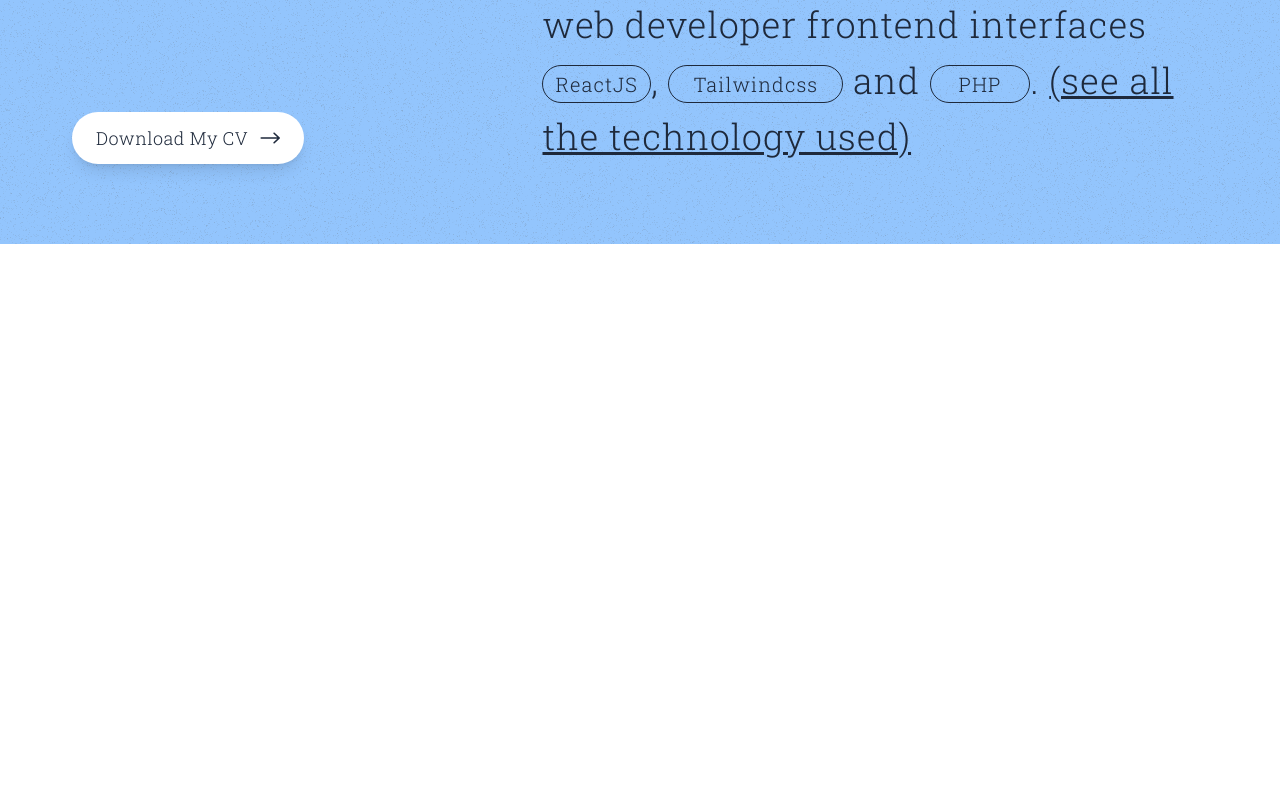
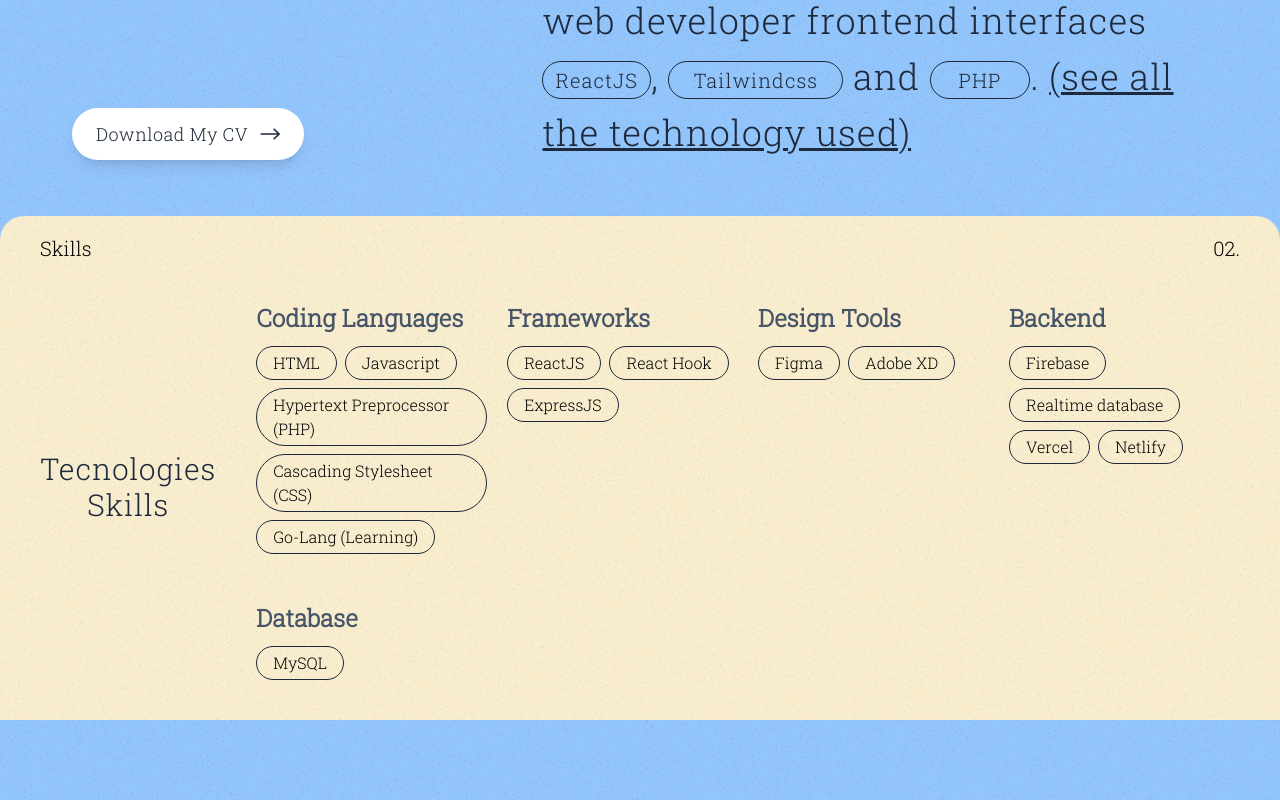
Before and after one commit to galihroswandi/Personal-Portfolio, a Next.js app: page / in a window 1280 px wide. Shown: the part 1348-2148 px from the top of the page. Before the commit the page ends 1592 px from the top, so only its background shows below. Built offline with nearby package versions, Linux system fonts and the light colour scheme.

Commit message:
Section Skilss DONE

```diff
--- a/src/app/page.tsx
+++ b/src/app/page.tsx
@@ -1,6 +1,7 @@
 "use client";
 import About from "@/components/Fragments/About";
 import Navbar from "@/components/Fragments/Navbar";
+import Skills from "@/components/Fragments/Skills";
 
 export default function Home() {
   return (
@@ -17,6 +18,10 @@
         <About.NameTag />
         <About.Content />
       </About>
+      <Skills>
+        <Skills.Header />
+        <Skills.Main />
+      </Skills>
     </div>
   );
 }
--- a/src/components/Elements/Sections/AboutDescription/TextDesc2.tsx
+++ b/src/components/Elements/Sections/AboutDescription/TextDesc2.tsx
@@ -11,7 +11,7 @@
           {
             <TextProfesi.Text
               text="ReactJS"
-              classname="text-base py-1 md:py-0 md:text-lg lg:text-xl tracking-wider"
+              classname="text-base py-0.5 md:py-0 md:text-lg lg:text-xl tracking-wider"
             />
           }
         </TextProfesi>
@@ -22,7 +22,7 @@
           {
             <TextProfesi.Text
               text="Tailwindcss"
-              classname="text-base py-1 md:py-0 px-3 md:text-lg lg:text-xl tracking-wider"
+              classname="text-base py-0.5 md:py-0 px-3 md:text-lg lg:text-xl tracking-wider"
             />
           }
         </TextProfesi>
@@ -33,16 +33,16 @@
           {
             <TextProfesi.Text
               text="PHP"
-              classname="text-base py-1 md:py-0 px-4 md:text-lg lg:text-xl tracking-wider"
+              classname="text-base py-0.5 md:py-0 px-4 md:text-lg lg:text-xl tracking-wider"
             />
           }
         </TextProfesi>
       }
       {". "}
       {
-        <Link href="#" className="underline">
+        <a href="#technologies-skill" className="underline">
           (see all the technology used)
-        </Link>
+        </a>
       }
     </p>
   );
--- /dev/null
+++ b/src/components/Elements/Sections/NumberSection/index.tsx
@@ -0,0 +1,5 @@
+import React from "react";
+
+export default function NumberSection({ number }: { number: number }) {
+  return <h1 className="text-xl">0{number}.</h1>;
+}
--- /dev/null
+++ b/src/components/Elements/Sections/SkilSection/index.tsx
@@ -0,0 +1,9 @@
+import React from "react";
+
+export default function SkillSection({ text }: { text: string }) {
+  return (
+    <span className="border rounded-full py-1 px-4 border-slate-800">
+      {text}
+    </span>
+  );
+}
--- a/src/components/Fragments/About.tsx
+++ b/src/components/Fragments/About.tsx
@@ -1,6 +1,7 @@
 import React from "react";
 import AboutFoto from "../Elements/Sections/AboutFoto";
 import AboutDescription from "../Elements/Sections/AboutDescription";
+import NumberSection from "../Elements/Sections/NumberSection";
 
 export default function About({ children }: { children: React.ReactNode }) {
   return (
@@ -14,9 +15,9 @@
   return (
     <>
       <section className="lg:mt-10 xl:mt-[10vh] text-end">
-        <h1 className="text-2xl font-fraunces-light">01.</h1>
+        <NumberSection number={1} />
       </section>
-      <h1 className="font-fraunces-light text-left text-8xl md:text-9xl xl:text-[9.4rem] lg:text-left xl:text-center text-slate-800 -mt-2 font-medium">
+      <h1 className="font-fraunces-light text-left text-7xl min-[390px]:text-8xl md:text-9xl xl:text-[9.4rem] lg:text-left xl:text-center text-slate-800 -mt-2 font-medium">
         Hi{`,`} I{`’`}m <br className="lg:hidden" /> Galih Roswandi.
       </h1>
     </>
--- a/src/components/Fragments/Navbar.tsx
+++ b/src/components/Fragments/Navbar.tsx
@@ -6,7 +6,7 @@
 
 export default function Navbar({ children }: { children: ReactNode }) {
   return (
-    <nav className="px-5 md:px-2 lg:px-10 md:mx-auto pl-3 py-[.1rem] flex justify-between items-center fixed md:static bottom-0 min-w-full md:min-w-0 md:w-[95%] primary border-b. border-b-slate-800. shadow-[0_35px_45px_#1e293b] md:shadow-none">
+    <nav className="px-5 md:px-2 lg:px-10 md:mx-auto pl-3 py-[.1rem] flex justify-between items-center fixed md:static bottom-0 w-full overflow-hidden md:min-w-0 md:w-[95%] max-w-full primary border-b. border-b-slate-800. shadow-[0_35px_45px_#1e293b] md:shadow-none z-50">
       {children}
       <ButtonTriggerNavbar />
     </nav>
--- /dev/null
+++ b/src/components/Fragments/Skills.tsx
@@ -0,0 +1,65 @@
+import React, { ReactNode, useEffect } from "react";
+import NumberSection from "../Elements/Sections/NumberSection";
+import SkillSection from "../Elements/Sections/SkilSection";
+import { progresBar } from "@/utils/progresBar";
+import { dataSkills } from "@/utils/dataSkills";
+
+export default function Skills({ children }: { children: ReactNode }) {
+  useEffect(() => {
+    window.onscroll = () => {
+      progresBar();
+    };
+  });
+  return (
+    <section
+      className="px-7 py-1.5 pb-10 md:px-5 lg:px-10 mt-14 w-full secondary"
+      id="technologies-skill"
+    >
+      {children}
+    </section>
+  );
+}
+
+const Header = () => {
+  return (
+    <header className="heading flex justify-between items-center">
+      <h1 className="text-xl relative py-3 font-medium">Skills</h1>
+      <NumberSection number={2} />
+    </header>
+  );
+};
+
+const MainSkill = () => {
+  return (
+    <div className="grid grid-cols-1 sm:grid-cols-2 md:grid-cols-3 lg:grid-cols-4 gap-5">
+      {dataSkills.map((skill, index) => (
+        <section className="mt-7" key={index}>
+          <h1 className="text-2xl mb-3 font-semibold text-slate-600">
+            {skill.title}
+          </h1>
+          <div className="flex flex-wrap gap-2">
+            {skill.data.map((skill, index) => (
+              <div className="flex items-center" key={index}>
+                <SkillSection text={skill.text} />
+              </div>
+            ))}
+          </div>
+        </section>
+      ))}
+    </div>
+  );
+};
+
+const Main = () => {
+  return (
+    <main className="xl:flex items-center gap-x-10">
+      <h1 className="text-2xl lg:text-3xl text-center mt-5 font-medium tracking-wide text-slate-800">
+        Tecnologies Skills
+      </h1>
+      <MainSkill />
+    </main>
+  );
+};
+
+Skills.Header = Header;
+Skills.Main = Main;
--- a/src/styles/globals.css
+++ b/src/styles/globals.css
@@ -32,10 +32,17 @@
 }
 
 .primary {
-    background: url('/img/bg-noisetexture-blue.svg');
+    background: url('/img/bg/bg-noisetexture-blue.svg');
 }
 
-.button {
+.secondary {
+    background: url('/img/bg/bg-noise-secondary.svg');
+    background-size: cover;
+    border-radius: 1.5rem 1.5rem 0 0;
+}
+
+.button,
+.heading {
     position: relative;
 }
 
--- /dev/null
+++ b/src/utils/dataSkills.ts
@@ -0,0 +1,72 @@
+export const dataSkills = [
+  {
+    title: "Coding Languages",
+    data: [
+      {
+        text: "HTML",
+      },
+      {
+        text: "Javascript",
+      },
+      {
+        text: "Hypertext Preprocessor (PHP)",
+      },
+      {
+        text: "Cascading Stylesheet (CSS)",
+      },
+      {
+        text: "Go-Lang (Learning)",
+      },
+    ],
+  },
+  {
+    title: "Frameworks",
+    data: [
+      {
+        text: "ReactJS",
+      },
+      {
+        text: "React Hook",
+      },
+      {
+        text: "ExpressJS",
+      },
+    ],
+  },
+  {
+    title: "Design Tools",
+    data: [
+      {
+        text: "Figma",
+      },
+      {
+        text: "Adobe XD",
+      },
+    ],
+  },
+  {
+    title: "Backend",
+    data: [
+      {
+        text: "Firebase",
+      },
+      {
+        text: "Realtime database",
+      },
+      {
+        text: "Vercel",
+      },
+      {
+        text: "Netlify",
+      },
+    ],
+  },
+  {
+    title: "Database",
+    data: [
+      {
+        text: "MySQL",
+      },
+    ],
+  },
+];
--- /dev/null
+++ b/src/utils/progresBar.ts
@@ -0,0 +1,24 @@
+export const progresBar = () => {
+  const fix = scrollY;
+  const heading = document.querySelector("header.heading");
+  if (fix >= 500) {
+    const headingAfter = document.createElement("div");
+    headingAfter.id = "heading-after";
+    headingAfter.style.content = "";
+    headingAfter.style.position = "absolute";
+    headingAfter.style.left = "0";
+    headingAfter.style.bottom = "0";
+    headingAfter.style.width = "0";
+    headingAfter.style.height = "2px";
+    headingAfter.style.backgroundColor = "#1e293b";
+    headingAfter.style.transition = "width .5s ease-in-out";
+    heading?.appendChild(headingAfter);
+
+    setTimeout(() => {
+      headingAfter.style.width = "100%";
+    }, 100);
+  } else if (fix < 500) {
+    const heading_after = document.getElementById("heading-after");
+    heading_after?.remove();
+  }
+};
```
Also changed, not shown: public/img/bg/bg-noise-secondary.svg (added), public/img/bg/bg-noisetexture-blue.svg (renamed from public/img/bg-noisetexture-blue.svg).
